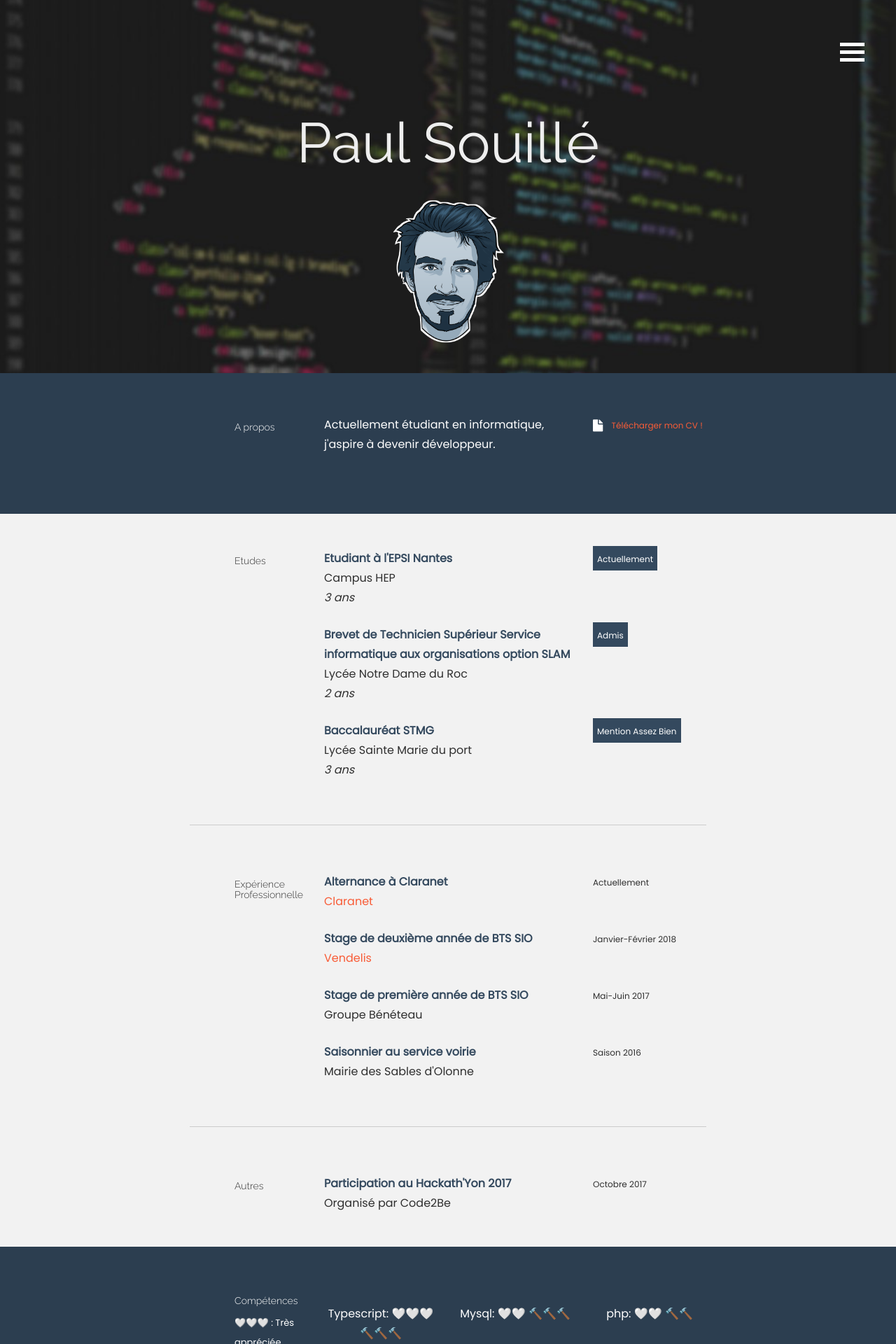
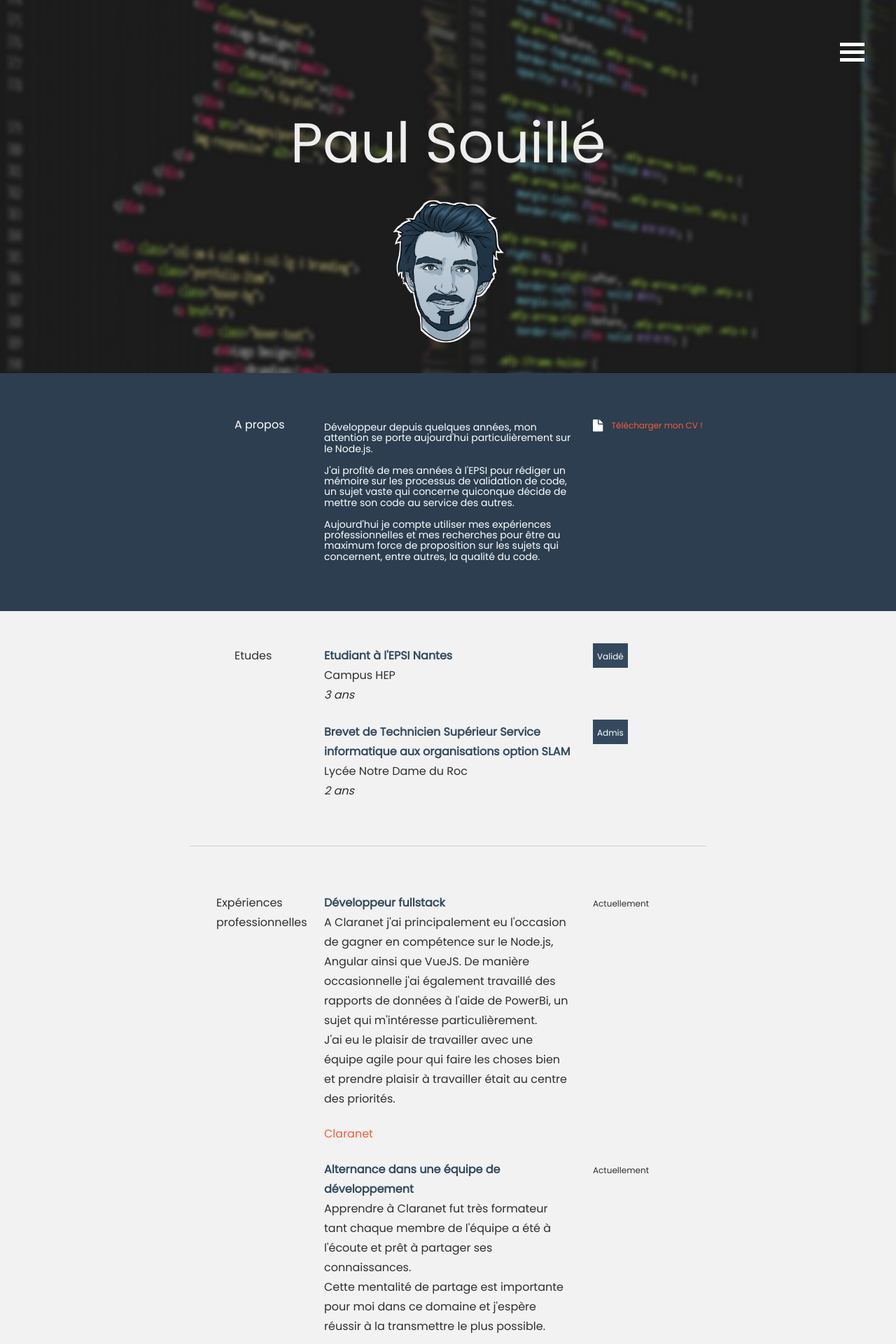
Before and after one commit to PaulSouille/paulsouille_fr, a PHP site: page / in a window 1280 px wide. Shown: the top 1920 px of the page at 70% size. Run offline with PHP 8.4, Linux system fonts and the light colour scheme; some libraries are stand-ins or nearby versions.

Commit message:
fix card, add things about my life (who cares ?)

```diff
--- a/assets/css/main.css
+++ b/assets/css/main.css
@@ -30,19 +30,16 @@
  h3,
  h4,
  h5{
-     font-family: "Raleway";
      font-weight: 300;
      color: #333;
  }
 
  .h1 {
      color: #EEEEEE;
-     font-family: "Raleway";
  }
 
  .h3 {
      color: #EEEEEE;
-     font-family: "Raleway";
  }
  /* Paragraph & Typographic */
 
@@ -384,3 +381,29 @@
 .typed-cursor{
     display:none;
 }
+
+.social_media {
+    font-size: 25px;
+}
+
+.sub_skill{
+    font-size:20px;
+}
+
+.vertical-line{
+    border-left: 1px solid white;
+    position:absolute;
+    height: 280px;
+    margin-top:20px
+  }
+
+@media screen and (max-width: 1200px) {
+    .vertical-line {
+        display:none;
+
+    }
+}
+
+@media screen and (min-width: 1200px) {
+
+}
--- a/assets/css/style.css
+++ b/assets/css/style.css
@@ -48,6 +48,7 @@ body {
 }
 
 .skill_details {
+	margin-left:-10px;
     font-size: 13px;
     cursor: pointer !important;
 }
@@ -62,9 +63,11 @@ body {
 
 .overlay {
 	background-color: rgba(4,14,22,.83);
-	height: 100%;
+	height: 100%;height: 372px;
 	width: 100%;
 	padding-bottom: 80px;
+	overflow: hidden;
+
 }
 
 
@@ -162,7 +165,7 @@ body {
 }
 
 #portfolio img {
-	width: 100%;
+	height: 372px;
 }
 
 #portfolio section {
@@ -174,7 +177,6 @@ body {
 	position: relative;
 	padding-bottom: 0px;
 	min-height: 550px;
-  overflow: auto;
 }
 
 #portfolio .description h4 {
@@ -279,7 +281,7 @@ body {
 	}
 }
 
-@media screen and (max-width: 570px) {
+@media screen and (max-width: 900px) {
 
 	#portfolio h2 {
 		margin-bottom: 0;
--- a/index.html
+++ b/index.html
@@ -44,9 +44,9 @@
                   <div class="col-lg-12">
                      <h1 class="h1" id="reveal">Paul Souillé </h1>
                      <div style="display:none" class="h3" id="typed-strings">
-                        <p>Je suis Développeur</p>
-                        <p>Je suis Alternant</p>
-                        <p>Je suis Etudiant</p>
+                        <p>J'aime créer des API</p>
+                        <p>J'aime travailler des interfaces </p>
+                        <p>J'aime l'analyse de données</p>
                      </div>
                      <span class="h3" id="typed"></span>
                   </div>
@@ -63,10 +63,14 @@
                <div class="row">
                   <button class="backTop">Top</button>
                   <div class="col-lg-2 col-lg-offset-1">
-                     <h5 class="reveal">A propos</h5>
+                     <p class="reveal">A propos</p>
                   </div>
                   <div class="col-lg-6">
-                     <p class="reveal">Actuellement étudiant en informatique, j'aspire à devenir développeur.</p>
+                     <h5 class="reveal">Développeur depuis quelques années, mon attention se porte aujourd'hui particulièrement sur le Node.js.
+                        <br><br>J'ai profité de mes années à l'EPSI pour rédiger un mémoire sur les processus de validation de code, un sujet vaste qui concerne quiconque décide de mettre son code au service des autres.
+                        <br><br>Aujourd'hui je compte utiliser mes expériences professionnelles et mes recherches pour être au maximum force de proposition sur les sujets qui concernent, entre autres, la qualité du code.
+                  </h5 >
+
                   </div>
                   <div class="col-lg-3">
                      <p class="reveal">
@@ -85,7 +89,7 @@
             <div class="container desc">
                <div class="row">
                   <div class="col-lg-2 col-lg-offset-1">
-                     <h5 class="reveal">Etudes</h5>
+                     <p class="reveal">Etudes</p>
                   </div>
                   <div class="col-lg-6">
                      <p class="reveal">
@@ -98,7 +102,7 @@
                   <div class="col-lg-3">
                      <p class="reveal">
                         <imp>
-                           <sm>Actuellement</sm>
+                           <sm>Validé</sm>
                         </imp>
                      </p>
                   </div>
@@ -117,21 +121,6 @@
                         </imp>
                      </p>
                   </div>
-                  <div class="col-lg-6 col-lg-offset-3">
-                     <p class="reveal">
-                        <t>Baccalauréat STMG</t>
-                        <br /> Lycée Sainte Marie du port
-                        <br />
-                        <i>3 ans</i>
-                     </p>
-                  </div>
-                  <div class="col-lg-3">
-                     <p class="reveal">
-                        <imp>
-                           <sm>Mention Assez Bien</sm>
-                        </imp>
-                     </p>
-                  </div>
                </div>
                <br>
                <hr>
@@ -139,12 +128,35 @@
             <div class="container desc">
                <div class="row">
                   <div class="col-lg-2 col-lg-offset-1">
-                     <h5 class="reveal">Expérience Professionnelle</h5>
+                     <p style="margin-left: -26px;" class="reveal">Expériences professionnelles</p>
                   </div>
+
                   <div class="col-lg-6">
                      <p class="reveal">
-                        <t>Alternance à Claranet</t>
+                        <t>Développeur fullstack</t>
                         <br />
+                        <p style="margin-top: -25px;">A Claranet j'ai principalement eu l'occasion de gagner en compétence sur le Node.js, Angular ainsi que VueJS. De manière occasionnelle j'ai également travaillé des rapports de données à l'aide de PowerBi, un sujet qui m'intéresse particulièrement.
+                           <br> J'ai eu le plaisir de travailler avec une équipe agile pour qui faire les choses bien et prendre plaisir à travailler était au centre des priorités.
+                        </p>
+                        <a href="https://www.claranet.fr/" target="_blank">Claranet</a>
+                        <br />
+                     </p>
+                     <p>
+                        <more></more>
+                     </p>
+                  </div>
+                  <div class="col-lg-3">
+                     <p class="reveal">
+                        <sm>Actuellement</sm>
+                     </p>
+                  </div>
+                  <div class="col-lg-6 col-lg-offset-3">
+                     <p class="reveal">
+                        <t>Alternance dans une équipe de développement</t>
+                        <br />
+                        <p style="margin-top: -25px;">Apprendre à Claranet fut très formateur tant chaque membre de l'équipe a été à l'écoute et prêt à partager ses connaissances.
+                           <br> Cette mentalité de partage est importante pour moi dans ce domaine et j'espère réussir à la transmettre le plus possible.
+                        </p>
                         <a href="https://www.claranet.fr/" target="_blank">Claranet</a>
                         <br />
                      </p>
@@ -161,6 +173,11 @@
                      <p class="reveal">
                         <t>Stage de deuxième année de BTS SIO</t>
                         <br />
+                        <p style="margin-top: -25px;">A Vendelis j'ai pu travailler aux cotés d'un entrepreneur/développeur qui mettait ses compétences aux services des autres en auto entreprise.
+                           <br> Ses prestations reposaient principalement sur la mise en place de wordpress/prestashop adaptés aux besoins des clients.
+
+                           <br> Si la technique n'a pas été l'élément le plus poussé de ce stage, j'ai beaucoup appris sur sa manière de travailler en freelance.
+                        </p>
                         <a href="https://www.vendelis.com" target="_blank">Vendelis</a>
                         <br />
                      </p>
@@ -173,11 +190,15 @@
                         <sm>Janvier-Février 2018</sm>
                      </p>
                   </div>
+
                   <div class="col-lg-6 col-lg-offset-3">
                      <p class="reveal">
                         <t>Stage de première année de BTS SIO</t>
-                        <br /> Groupe Bénéteau
-                        <br />
+                        <p style="margin-top: -25px;">Mon stage à Beneteau m'a permis de travailler sur des technologies liés à l'écosystème Microsoft tel que Power Apps ou Sharepoint.
+                           <br>
+                        </p>
+                        <a href="https://www.beneteau-group.com" target="_blank">Groupe Beneteau</a>
+
                      </p>
                      <p class="reveal">
                         <more></more>
@@ -188,21 +209,7 @@
                         <sm>Mai-Juin 2017</sm>
                      </p>
                   </div>
-                  <div class="col-lg-6 col-lg-offset-3">
-                     <p class="reveal">
-                        <t>Saisonnier au service voirie</t>
-                        <br /> Mairie des Sables d'Olonne
-                        <br />
-                     </p>
-                     <p>
-                        <more></more>
-                     </p>
-                  </div>
-                  <div class="col-lg-3">
-                     <p class="reveal">
-                        <sm>Saison 2016</sm>
-                     </p>
-                  </div>
+
                </div>
                <br>
                <hr>
@@ -210,7 +217,7 @@
             <div class="container desc">
                <div class="row">
                   <div class="col-lg-2 col-lg-offset-1">
-                     <h5 class="reveal">Autres</h5>
+                     <p class="reveal">Autres</p>
                   </div>
                   <div class="col-lg-6">
                      <p class="reveal">
@@ -241,6 +248,11 @@
                               <p class="skill_details skill_hammer_2 reveal">🔨🔨 : Connaissances</p>
                               <p class="skill_details skill_hammer_1 reveal">🔨 : Abordée</p>
                         </div>
+                        <div>
+                           <span class="vertical-line"></span>
+
+                        </div>
+
                         <div class="col-lg-3 centered">
                            <br>
                            <div class="reveal skill_compartment">
@@ -312,7 +324,9 @@
                            <li>Twitter API</li>
                         </ul>
                      </div>
+                     <center>
                      <img src="assets/img/frenchibot_1.png" alt="Bot twitter Saint Valentin">
+                  </center>
                      <h4 class="heading"><span class="glyphicon glyphicon-hand-up"></span>Bot twitter Saint Valentin</h4>
                   </div>
                </section>
@@ -350,8 +364,9 @@
                            <li>MySQL</li>
                         </ul>
                      </div>
-
+                     <center>
                      <img src="assets/img/port01.png" alt="Hackath'Yon 2017">
+                     </center>
                      <h4 class="heading"><span class="glyphicon glyphicon-hand-up"></span>Hackath'Yon 2017</h4>
                   </div>
                </section>
@@ -386,14 +401,14 @@
                            <sm>Réseaux sociaux</sm>
                         </p>
                         <p>
-                           <a  target="_blank"
+                           <a class="social_media"  target="_blank"
                               href="https://www.linkedin.com/in/paul-souill%C3%A9-a08380140/">
                            <i class="icon-linkedin"></i>
                            </a>
-                           <a  target="_blank" href="https://github.com/PaulSouille">
+                           <a class="social_media"  target="_blank" href="https://github.com/PaulSouille">
                            <i class="icon-github"></i>
                            </a>
-                           <a  target="_blank" href="https://twitter.com/PaulSouille">
+                           <a class="social_media"  target="_blank" href="https://twitter.com/PaulSouille">
                            <i class="icon-twitter"></i>
                            </a>
                         </p>
```
Also changed, not shown: deploy.php (deleted, +0 -10 lines). Lines whose indentation alone changed are shown as unchanged.
